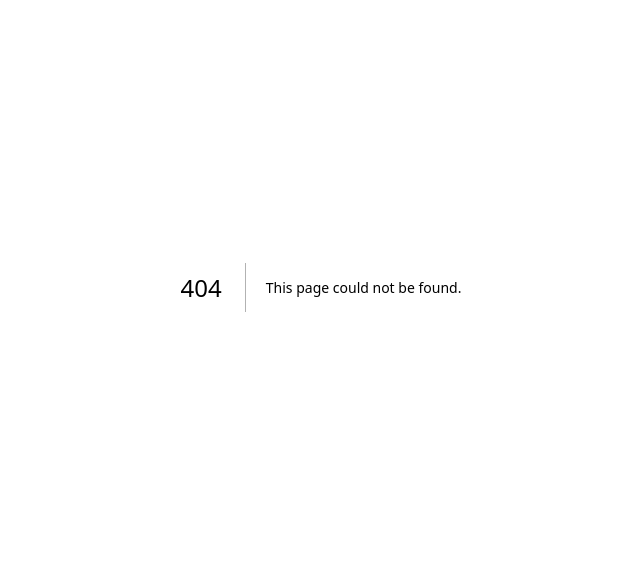
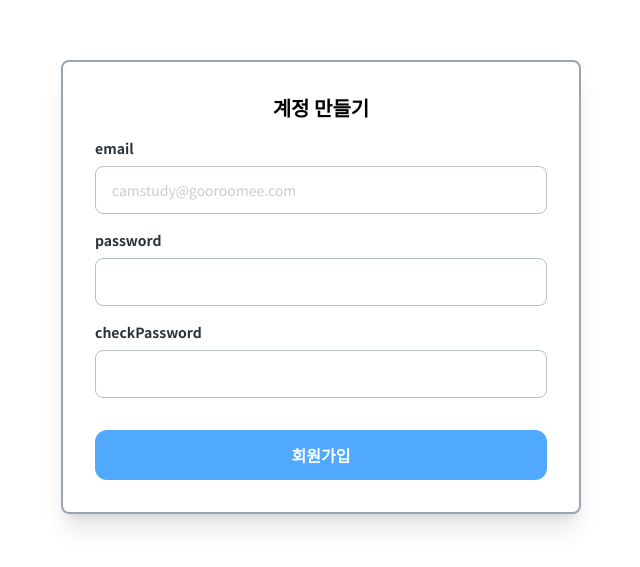
Before and after one commit to lsh58/next-app, a Next.js app: page /auth/signup in a window 1280 px wide. Before the commit this address had no page. Shown: the part 113-680 px from the top of the page, without its empty margins (319-959 px from the left). Built offline with nearby package versions, Linux system fonts and the light colour scheme; a web font is replaced by a local one.

Commit message:
회원가입 임시페이지 추가

```diff
--- /dev/null
+++ b/src/pages/auth/signup.tsx
@@ -0,0 +1,58 @@
+import Button from "@/components/common/Button";
+import Input from "@/components/common/Input";
+import React, { useState } from "react";
+
+function Signup() {
+  const [email, setEmail] = useState<string>("");
+  const [password, setPassword] = useState<string>("");
+  const [checkPassword, setCheckPassword] = useState<string>("");
+
+  const changeEmail = (newVal: string) => {
+    setEmail(newVal);
+  };
+  const changePassword = (newVal: string) => {
+    setPassword(newVal);
+  };
+
+  return (
+    <div className="flex items-center justify-center h-screen">
+      <div className="flex flex-col items-center p-8 border-2 border-G-06 w-[520px] rounded-lg shadow-xl">
+        <h2 className="text-xl font-bold">계정 만들기</h2>
+        <form className="flex flex-col w-full gap-4 mt-4" action="#">
+          <Input
+            label="email"
+            type="email"
+            name="email"
+            placeholder="camstudy@gooroomee.com"
+            value={email}
+            onChange={changeEmail}
+          />
+          <Input
+            label="password"
+            type="password"
+            name="password"
+            placeholder=""
+            value={password}
+            onChange={changePassword}
+          />
+          <Input
+            label="checkPassword"
+            type="password"
+            name="checkPassword"
+            placeholder=""
+            value={checkPassword}
+            onChange={setCheckPassword}
+          />
+          <Button
+            type="submit"
+            classes="rounded-lg w-full h-[50px] font-bold mt-4"
+          >
+            회원가입
+          </Button>
+        </form>
+      </div>
+    </div>
+  );
+}
+
+export default Signup;
```
